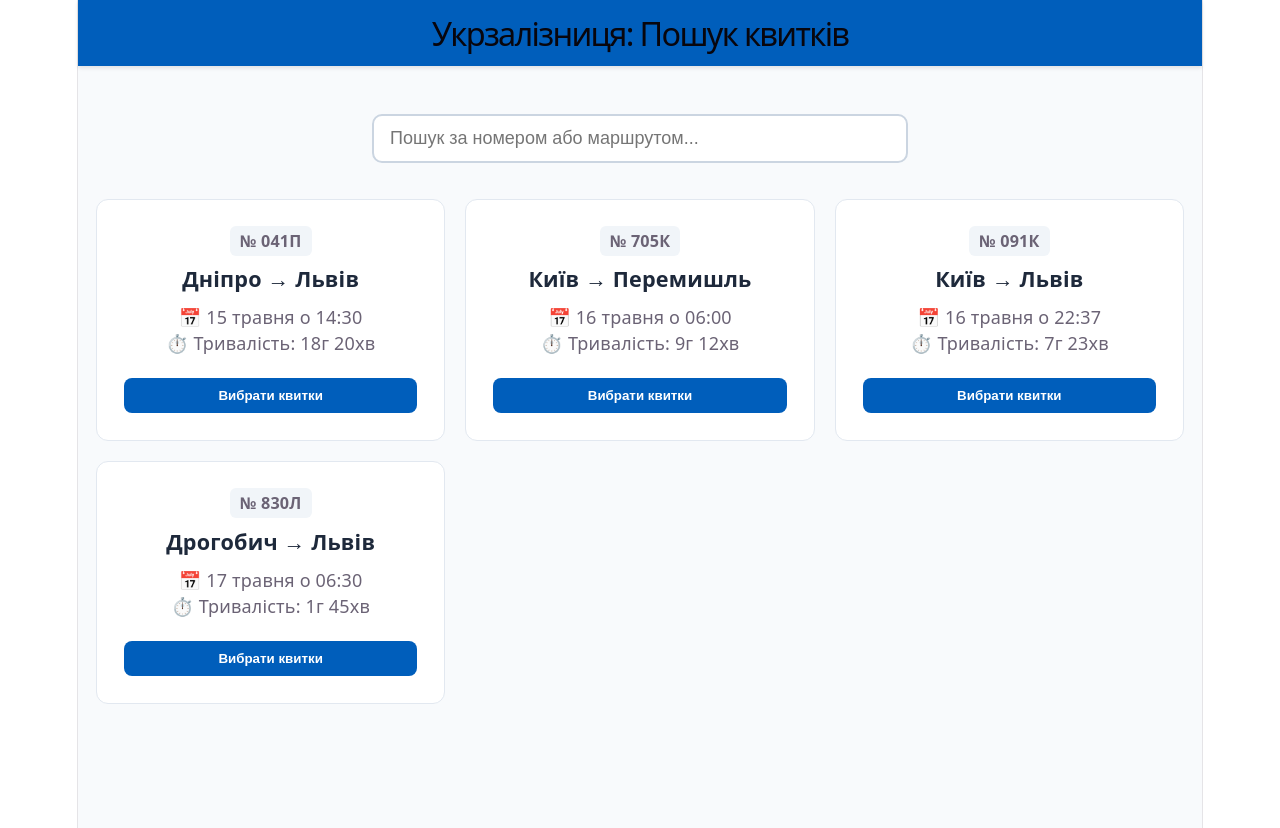
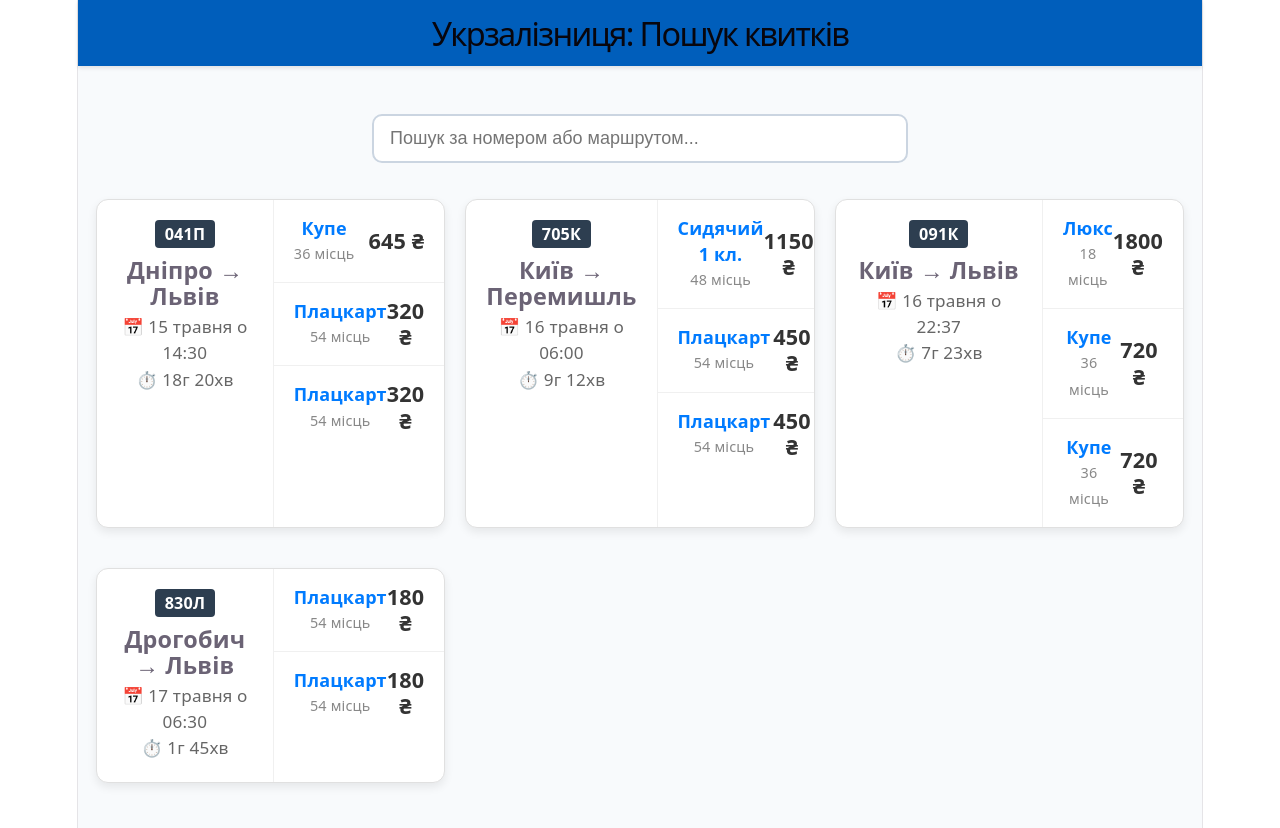
Before and after one commit to myskivkaaa/WEB-project_Myskiv, a React (Vite) app: page / in a window 1280 px wide. Shown: the top 828 px of the page. Built offline with nearby package versions, Linux system fonts and the light colour scheme; data requests are answered from the project's data file.

Commit message:
стилізація та фіналізація компонентів TrainCard для списку рейсів

```diff
--- a/src/components/TrainCard.jsx
+++ b/src/components/TrainCard.jsx
@@ -1,8 +1,9 @@
-//import React from 'react';
+import { useNavigate } from 'react-router-dom';
 import styles from './TrainCard.module.css';
 
 const TrainCard = ({ train }) => {
-  // Форматуємо дату для зручного читання
+  const navigate = useNavigate();
+
   const departureDate = new Date(train.departure).toLocaleString('uk-UA', {
     day: 'numeric',
     month: 'long',
@@ -12,17 +13,34 @@ const TrainCard = ({ train }) => {
 
   return (
     <div className={styles.card}>
-      <div className={styles.header}>
-        <span className={styles.number}>№ {train.number}</span>
+      {/* Ліва частина: Маршрут та час */}
+      <div className={styles.mainInfo}>
+        <div className={styles.header}>
+          <span className={styles.number}>{train.number}</span>
+        </div>
+        <div className={styles.route}>
+          <p className={styles.city}>{train.from} → {train.to}</p>
+          <p className={styles.date}>📅 {departureDate}</p>
+        </div>
+        <div className={styles.duration}>⏱️ {train.duration}</div>
       </div>
-      <div className={styles.route}>
-        <p className={styles.city}>{train.from} → {train.to}</p>
+
+      {/* Права частина: Вибір типу вагона (як на сайті УЗ) */}
+      <div className={styles.wagonTypes}>
+        {train.wagons.map((wagon) => (
+          <div
+            key={wagon.id}
+            className={styles.typeBlock}
+            onClick={() => navigate(`/booking/${train.id}`)}
+          >
+            <div className={styles.typeInfo}>
+              <span className={styles.typeName}>{wagon.type}</span>
+              <span className={styles.seatsCount}>{wagon.seatsCount} місць</span>
+            </div>
+            <div className={styles.price}>{wagon.price} ₴</div>
+          </div>
+        ))}
       </div>
-      <div className={styles.details}>
-        <p>📅 {departureDate}</p>
-        <p>⏱️ Тривалість: {train.duration}</p>
-      </div>
-      <button className={styles.button}>Вибрати квитки</button>
     </div>
   );
 };
--- a/src/components/TrainCard.module.css
+++ b/src/components/TrainCard.module.css
@@ -1,45 +1,81 @@
 .card {
-  border: 1px solid #e2e8f0;
+  display: flex;
+  background: white;
   border-radius: 12px;
-  padding: 1.5rem;
-  background: white;
-  transition: all 0.3s ease;
-  display: flex;
-  flex-direction: column;
-  gap: 12px;
+  margin-bottom: 20px;
+  box-shadow: 0 4px 10px rgba(0,0,0,0.08);
+  border: 1px solid #e0e0e0;
+  overflow: hidden;
 }
 
-.card:hover {
-  transform: translateY(-5px);
-  box-shadow: 0 10px 20px rgba(0, 0, 0, 0.1);
+.mainInfo {
+  flex: 2;
+  padding: 20px;
+  border-right: 1px solid #f0f0f0;
 }
 
 .number {
-  background: #f1f5f9;
-  padding: 4px 10px;
-  border-radius: 6px;
+  background: #2d3e50;
+  color: white;
+  padding: 3px 10px;
+  border-radius: 4px;
   font-weight: bold;
   font-size: 0.9rem;
 }
 
 .city {
-  font-size: 1.2rem;
-  font-weight: 700;
-  color: #1e293b;
+  font-size: 1.3rem;
+  font-weight: bold;
+  margin: 10px 0 5px 0;
 }
 
-.button {
-  margin-top: 10px;
-  padding: 10px;
-  background-color: #005ebb;
-  color: white;
-  border: none;
-  border-radius: 8px;
+.date, .duration {
+  color: #666;
+  font-size: 0.95rem;
+}
+
+/* Права частина з цінами */
+.wagonTypes {
+  flex: 1;
+  display: flex;
+  flex-direction: column;
+}
+
+.typeBlock {
+  padding: 15px 20px;
+  border-bottom: 1px solid #f0f0f0;
   cursor: pointer;
-  font-weight: 600;
+  display: flex;
+  justify-content: space-between;
+  align-items: center;
   transition: background 0.2s;
 }
 
-.button:hover {
-  background-color: #004a96;
+.typeBlock:last-child {
+  border-bottom: none;
 }
+
+.typeBlock:hover {
+  background: #f8f9fa;
+}
+
+.typeInfo {
+  display: flex;
+  flex-direction: column;
+}
+
+.typeName {
+  font-weight: bold;
+  color: #007bff; /* Синій колір як на сайті */
+}
+
+.seatsCount {
+  font-size: 0.8rem;
+  color: #888;
+}
+
+.price {
+  font-size: 1.2rem;
+  font-weight: bold;
+  color: #333;
+}
```
